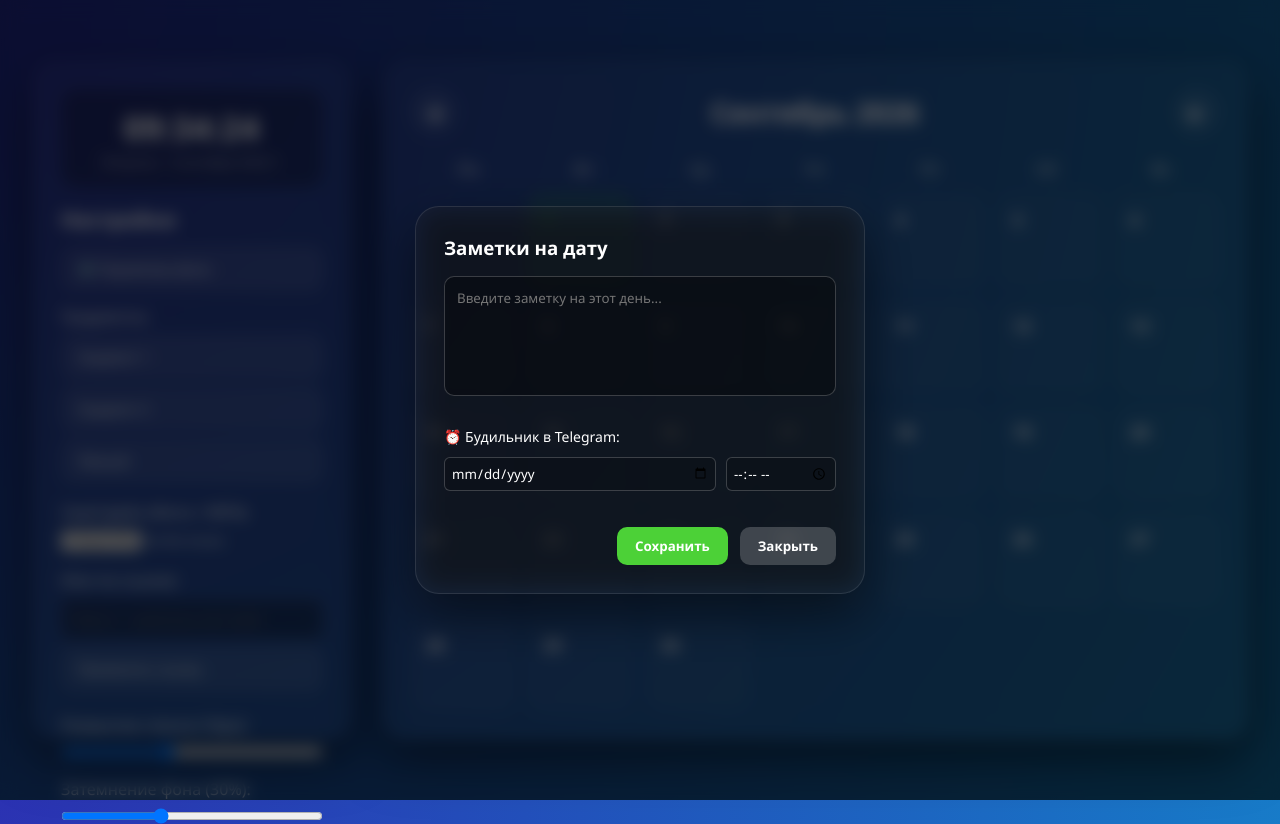
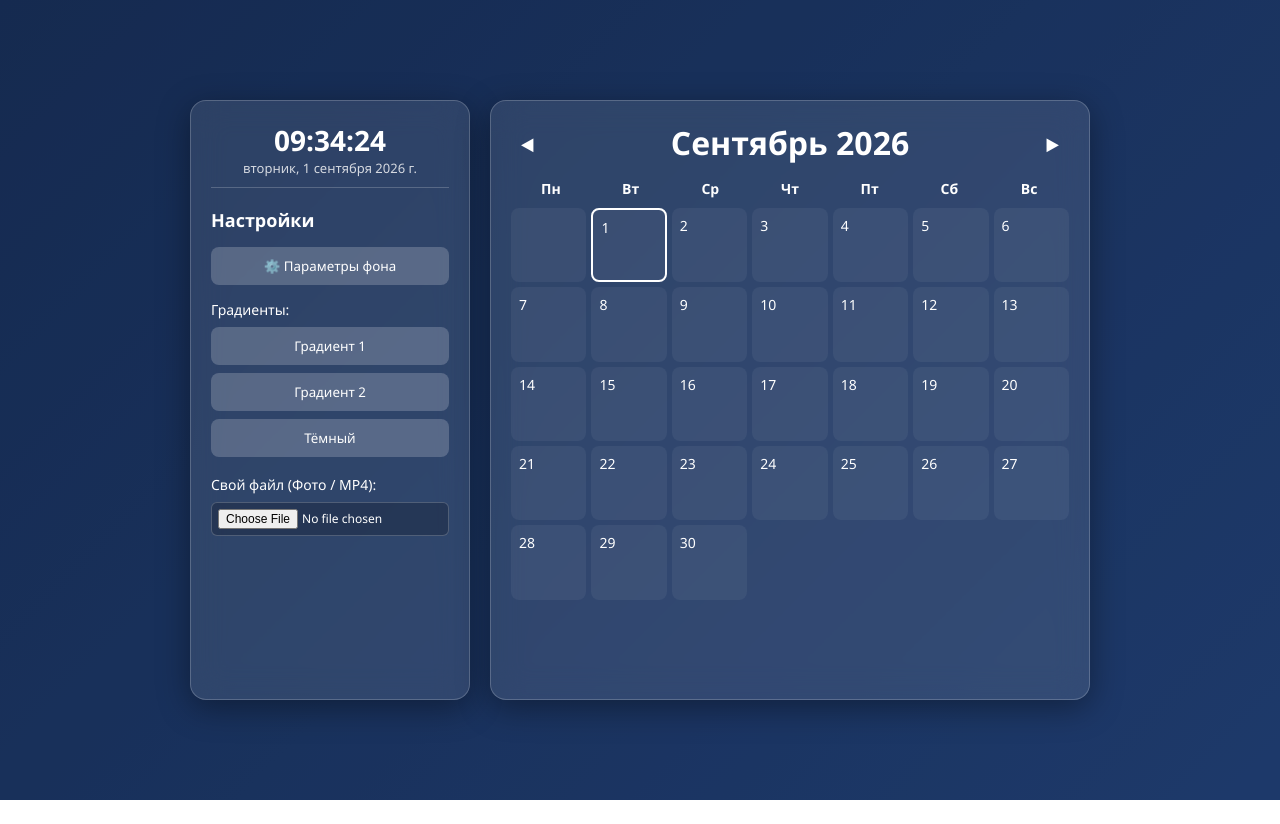
Before and after one commit to forgetoneforever-a11y/college_organizer-, a website: page index.html in a window 1280 px wide. After the commit the page ends 800 px from the top, so only its background shows below. Drawn offline with Linux system fonts and the light colour scheme.

Commit message:
Update style.css

```diff
--- a/style.css
+++ b/style.css
@@ -10,134 +10,97 @@
     display: flex;
     justify-content: center;
     align-items: center;
+    color: #fff;
     overflow: hidden;
     position: relative;
-    background-color: #1a1a1a;
 }
+
+/* Фоны и подложки */
+body.bg-1 { background: linear-gradient(135deg, #1e3c72, #2a5298); }
+body.bg-2 { background: linear-gradient(135deg, #ff416c, #ff4b2b); }
+body.bg-3 { background: #121212; }
 
 .media-bg-container {
     position: absolute;
-    top: 0;
-    left: 0;
-    width: 100%;
-    height: 100%;
+    top: 0; left: 0; width: 100%; height: 100%;
     z-index: -2;
     overflow: hidden;
 }
 
-.media-bg-container img,
-.media-bg-container video {
+.media-bg-container img, .media-bg-container video {
     width: 100%;
     height: 100%;
     object-fit: cover;
 }
 
-/* Затемняющий слой поверх видео/картинки */
 .bg-overlay {
     position: absolute;
-    top: 0;
-    left: 0;
-    width: 100%;
-    height: 100%;
-    background-color: #000;
-    opacity: var(--bg-darkness, 0.3);
+    top: 0; left: 0; width: 100%; height: 100%;
+    background: rgba(0, 0, 0, 0.3);
     z-index: -1;
     pointer-events: none;
-    transition: opacity 0.1s ease;
 }
 
-body.bg-1 { background: radial-gradient(circle at top left, #2b32b2, #1488cc); }
-body.bg-2 { background: radial-gradient(circle at top left, #ff416c, #ff4b2b); }
-body.bg-3 { background: radial-gradient(circle at top left, #232526, #414345); }
+/* Эффект стекла */
+.glass {
+    background: rgba(255, 255, 255, 0.1);
+    backdrop-filter: blur(16px);
+    -webkit-backdrop-filter: blur(16px);
+    border: 1px solid rgba(255, 255, 255, 0.2);
+    box-shadow: 0 8px 32px 0 rgba(0, 0, 0, 0.37);
+    border-radius: 16px;
+}
 
 .app-container {
     display: flex;
-    gap: 30px;
-    width: 95vw;
-    max-width: 1650px;
-    height: 85vh;
-    max-height: 900px;
+    gap: 20px;
+    width: 900px;
+    max-width: 95%;
+    height: 600px;
 }
 
-.glass {
-    background: rgba(255, 255, 255, 0.04);
-    backdrop-filter: blur(var(--glass-blur, 16px));
-    -webkit-backdrop-filter: blur(var(--glass-blur, 16px));
-    border: 1px solid rgba(255, 255, 255, 0.1);
-    border-radius: 24px;
-    box-shadow: 0 20px 50px 0 rgba(0, 0, 0, 0.5);
-    color: #fff;
-    padding: 28px;
-}
-
+/* Боковая панель */
 .sidebar {
-    width: 320px;
+    width: 280px;
+    padding: 20px;
     display: flex;
     flex-direction: column;
-    gap: 14px;
+    gap: 15px;
 }
 
 .live-clock-container {
-    background: rgba(0, 0, 0, 0.25);
-    border: 1px solid rgba(255, 255, 255, 0.08);
-    border-radius: 16px;
-    padding: 16px;
     text-align: center;
-    margin-bottom: 4px;
+    padding-bottom: 10px;
+    border-bottom: 1px solid rgba(255, 255, 255, 0.2);
 }
 
 .live-time {
-    font-size: 32px;
-    font-weight: 700;
-    letter-spacing: 1px;
-    color: #ffffff;
+    font-size: 28px;
+    font-weight: bold;
 }
 
 .live-date {
     font-size: 13px;
-    color: rgba(255, 255, 255, 0.65);
-    margin-top: 4px;
-    text-transform: capitalize;
+    opacity: 0.8;
 }
 
 .sidebar h2 {
-    font-size: 20px;
-    font-weight: 600;
+    font-size: 18px;
+    margin-top: 5px;
 }
 
-.sidebar button, .theme-option {
-    background: rgba(255, 255, 255, 0.08);
-    border: 1px solid rgba(255, 255, 255, 0.1);
-    padding: 12px 16px;
-    border-radius: 12px;
-    color: white;
+.sidebar button, .modal-buttons button {
+    padding: 10px;
+    border: none;
+    border-radius: 8px;
+    background: rgba(255, 255, 255, 0.2);
+    color: #fff;
     cursor: pointer;
-    font-weight: 500;
     transition: 0.2s;
-    text-align: left;
 }
 
-.sidebar button:hover, .theme-option:hover {
-    background: rgba(255, 255, 255, 0.2);
-}
-
-.sidebar input[type="text"] {
-    padding: 10px;
-    border-radius: 8px;
-    border: 1px solid rgba(255, 255, 255, 0.2);
-    background: rgba(0, 0, 0, 0.3);
-    color: white;
-    width: 100%;
-}
-
-.sidebar input[type="file"] {
-    font-size: 12px;
-    color: white;
-}
-
-.sidebar input[type="range"] {
-    width: 100%;
-    cursor: pointer;
+.sidebar button:hover, .modal-buttons button:hover {
+    background: rgba(255, 255, 255, 0.3);
 }
 
 .hidden {
@@ -148,10 +111,24 @@
     display: flex;
     flex-direction: column;
     gap: 8px;
+    font-size: 14px;
+    max-height: 250px;
+    overflow-y: auto;
 }
 
+#theme-menu input[type="text"], #theme-menu input[type="file"] {
+    padding: 6px;
+    border-radius: 6px;
+    border: 1px solid rgba(255,255,255,0.2);
+    background: rgba(0,0,0,0.2);
+    color: #fff;
+    font-size: 12px;
+}
+
+/* Календарь */
 .calendar-main {
-    flex: 3;
+    flex: 1;
+    padding: 20px;
     display: flex;
     flex-direction: column;
 }
@@ -160,171 +137,98 @@
     display: flex;
     justify-content: space-between;
     align-items: center;
-    margin-bottom: 24px;
-}
-
-.calendar-header h1 {
-    font-size: 28px;
-    font-weight: 600;
+    margin-bottom: 15px;
 }
 
 .calendar-header button {
-    background: rgba(255, 255, 255, 0.08);
-    border: 1px solid rgba(255, 255, 255, 0.1);
-    color: white;
-    width: 45px;
-    height: 45px;
-    border-radius: 50%;
+    background: none;
+    border: none;
+    color: #fff;
+    font-size: 18px;
     cursor: pointer;
-    font-size: 18px;
-    display: flex;
-    align-items: center;
-    justify-content: center;
-    transition: 0.2s;
-}
-
-.calendar-header button:hover {
-    background: rgba(255, 255, 255, 0.2);
+    padding: 5px 10px;
 }
 
 .weekdays {
     display: grid;
     grid-template-columns: repeat(7, 1fr);
     text-align: center;
-    font-weight: 600;
-    color: rgba(255, 255, 255, 0.6);
-    margin-bottom: 14px;
-    font-size: 16px;
+    font-weight: bold;
+    margin-bottom: 10px;
+    font-size: 14px;
 }
 
 .days-grid {
     display: grid;
     grid-template-columns: repeat(7, 1fr);
-    grid-template-rows: repeat(5, 1fr);
+    grid-template-rows: repeat(6, 1fr);
     flex: 1;
-    gap: 14px;
+    gap: 5px;
 }
 
 .day-cell {
-    background: rgba(255, 255, 255, 0.03);
-    border: 1px solid rgba(255, 255, 255, 0.06);
-    border-radius: 16px;
-    padding: 14px;
+    background: rgba(255, 255, 255, 0.05);
+    border-radius: 8px;
+    padding: 8px;
     cursor: pointer;
     transition: 0.2s;
     display: flex;
     flex-direction: column;
-    overflow: hidden;
+    justify-content: space-between;
+    font-size: 14px;
 }
 
 .day-cell:hover {
-    background: rgba(255, 255, 255, 0.12);
-    border-color: rgba(255, 255, 255, 0.2);
+    background: rgba(255, 255, 255, 0.15);
+}
+
+.day-cell.inactive {
+    opacity: 0.3;
 }
 
 .day-cell.today {
-    background: rgba(76, 209, 55, 0.12);
-    border: 1px solid rgba(76, 209, 55, 0.5);
+    border: 2px solid #fff;
 }
 
-.day-cell.today .day-number {
-    color: #4cd137;
-}
-
-.day-cell.disabled {
-    opacity: 0.2;
-    cursor: default;
-}
-
-.day-cell.disabled:hover {
-    background: rgba(255, 255, 255, 0.03);
-}
-
-.day-number {
-    font-weight: bold;
-    font-size: 16px;
-    margin-bottom: 6px;
-}
-
-.day-note-preview {
-    font-size: 12px;
-    color: rgba(255, 255, 255, 0.85);
-    background: rgba(0, 0, 0, 0.3);
-    padding: 4px 8px;
-    border-radius: 6px;
-    overflow: hidden;
-    text-overflow: ellipsis;
-    white-space: nowrap;
-    flex: 1;
-}
-
+/* Модальное окно */
 .modal {
     position: fixed;
-    top: 0;
-    left: 0;
-    width: 100%;
-    height: 100%;
-    background: rgba(0, 0, 0, 0.6);
-    backdrop-filter: blur(8px);
+    top: 0; left: 0; width: 100%; height: 100%;
+    background: rgba(0, 0, 0, 0.5);
     display: flex;
     justify-content: center;
     align-items: center;
-    z-index: 100;
+    z-index: 10;
+}
+
+.modal.hidden {
+    display: none;
 }
 
 .modal-content {
-    width: 450px;
+    width: 350px;
+    padding: 20px;
     display: flex;
     flex-direction: column;
-    gap: 16px;
+    gap: 15px;
 }
 
 .modal-content textarea {
     width: 100%;
-    height: 120px;
-    background: rgba(0, 0, 0, 0.3);
-    border: 1px solid rgba(255, 255, 255, 0.2);
-    border-radius: 10px;
-    color: white;
-    padding: 12px;
+    height: 100px;
+    background: rgba(0,0,0,0.2);
+    border: 1px solid rgba(255,255,255,0.2);
+    border-radius: 8px;
+    padding: 10px;
+    color: #fff;
     resize: none;
-}
-
-.alarm-section {
-    display: flex;
-    flex-direction: column;
-    gap: 6px;
-    font-size: 14px;
-}
-
-.alarm-section input {
-    padding: 8px;
-    border-radius: 8px;
-    border: 1px solid rgba(255, 255, 255, 0.2);
-    background: rgba(0, 0, 0, 0.3);
-    color: white;
 }
 
 .modal-buttons {
     display: flex;
-    gap: 12px;
-    justify-content: flex-end;
+    gap: 10px;
 }
 
 .modal-buttons button {
-    padding: 10px 18px;
-    border-radius: 10px;
-    border: none;
-    cursor: pointer;
-    font-weight: 600;
+    flex: 1;
 }
-
-#save-note-btn {
-    background: #4cd137;
-    color: white;
-}
-
-#close-modal-btn {
-    background: rgba(255, 255, 255, 0.2);
-    color: white;
-}
```
